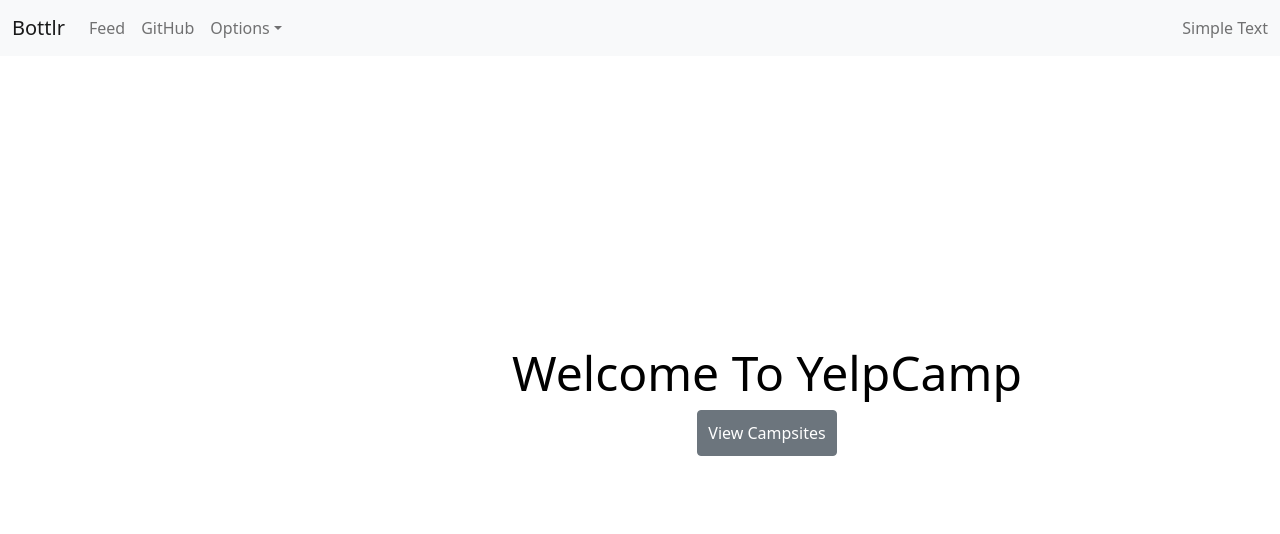
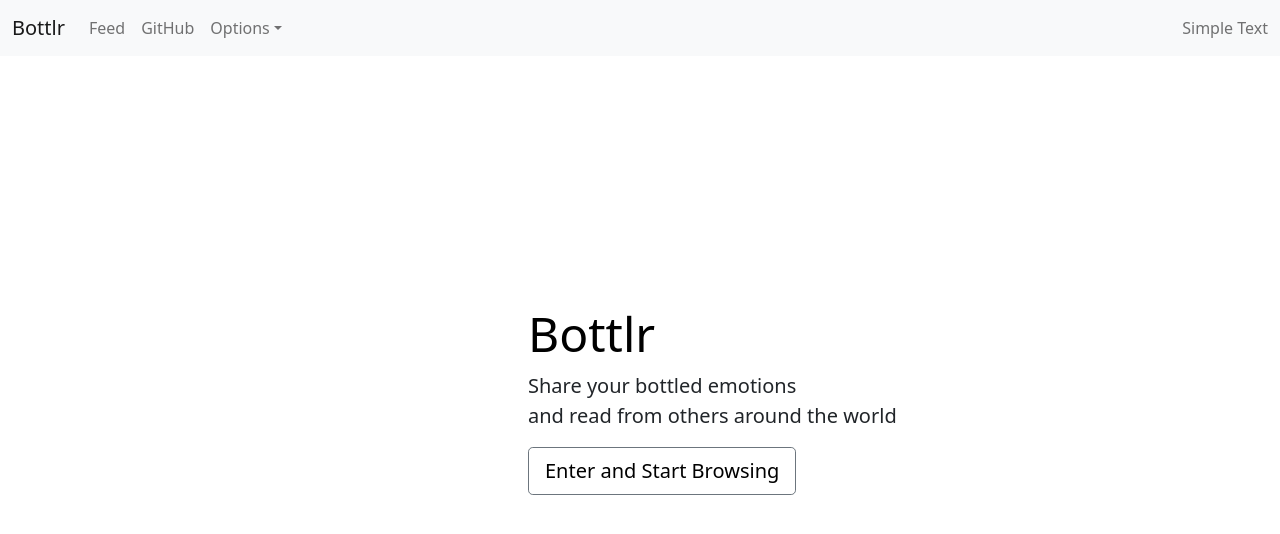
Before and after one commit to TheIvanHu/bottlr, a React (Create React App) app in the folder client/: page / in a window 1280 px wide. Shown: the top 534 px of the page. Built offline with nearby package versions, Linux system fonts and the light colour scheme.

Commit message:
Client Update

```diff
--- a/client/src/App.js
+++ b/client/src/App.js
@@ -21,7 +21,6 @@ class App extends Component{
         <div className="App">
           <AppNavbar />
           <Container>;
-}>
             <Main/>
           </Container>
 
--- a/client/src/components/Home.js
+++ b/client/src/components/Home.js
@@ -17,7 +17,6 @@ class Home extends Component {
           flexDirection: "column",
           justifyContent: "center",
           alignitems: "center",
-          backgroundImage: "../assets/bottlrhome.jpg",
           backgroundColor: "white",
         }}>
 
@@ -37,12 +36,15 @@ class Home extends Component {
             backdropFilter: 'blur(10vh)'
           }}
         >
+          <main class="px-3">
           <h1 style={{ color: "black", fontSize: "3rem" }}>
-            Welcome To YelpCamp{" "}
+            Bottlr{" "}
           </h1>
-          <Button  style={{padding: '10px'}}>
-            View Campsites
-          </Button>
+          <p class="lead"> Share your bottled emotions <br/>
+                and read from others around the world</p>
+          <a href="/feed" class="btn btn-lg btn-secondary font-weight-bold border-black bg-white text-black">Enter and Start Browsing</a>
+          </main>
+
         </div>
       </div>
       </Container>
```
